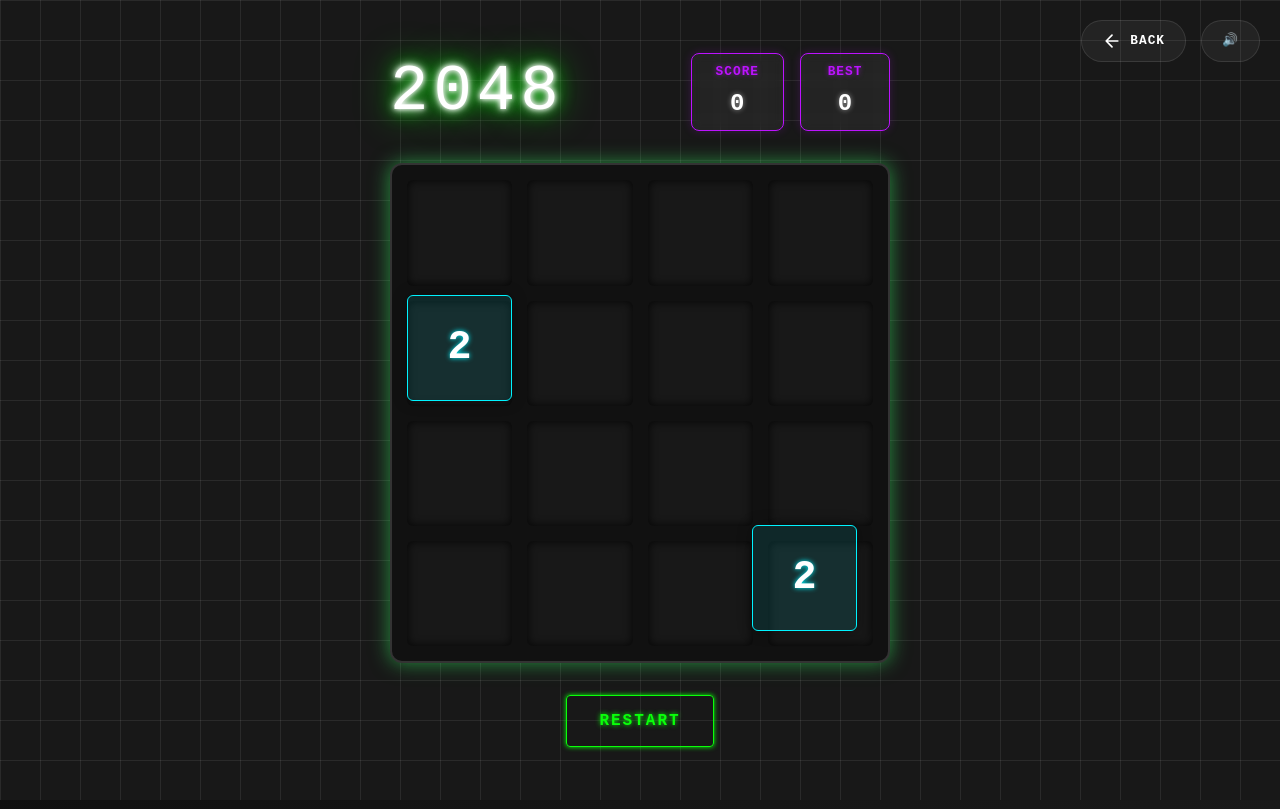
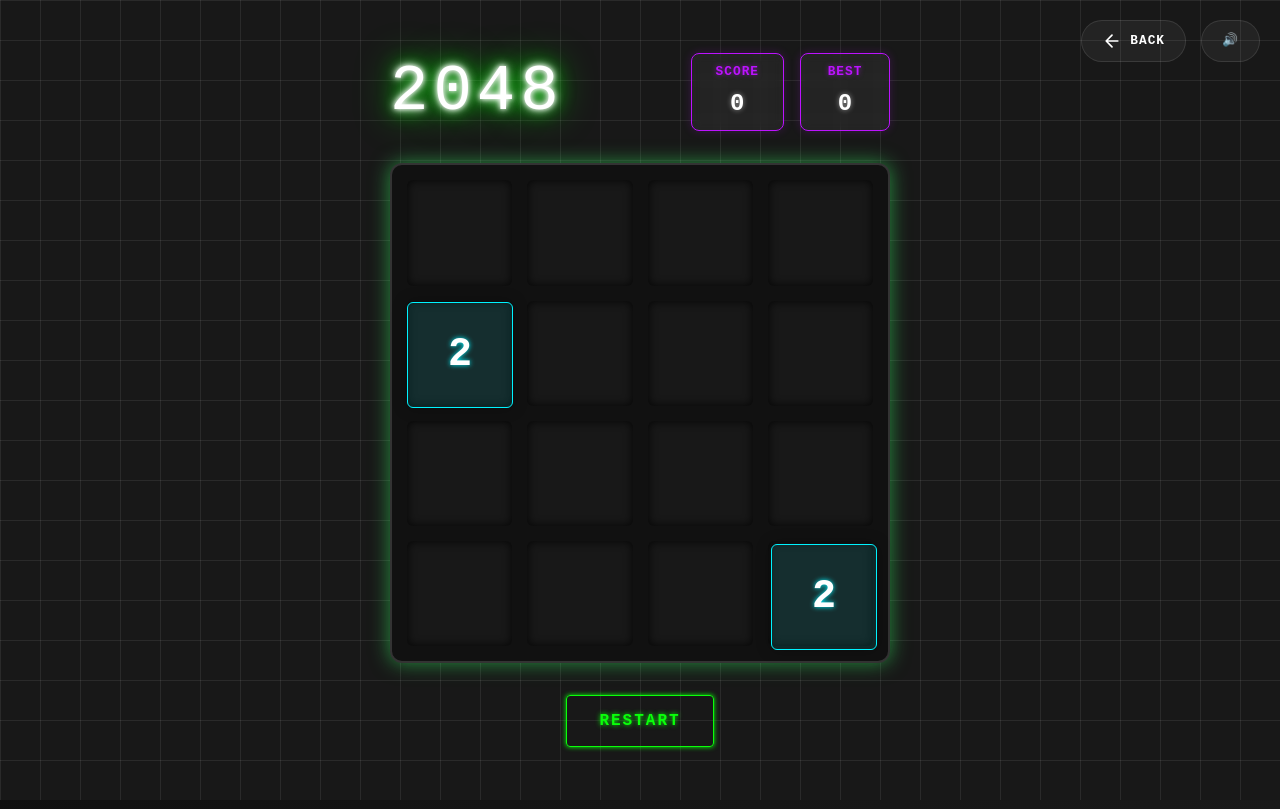
Before and after one commit to ramidarshan07/22_wealthManagement_frontend, a React (Vite) app: page /games/2048 in a window 1280 px wide. Built offline with nearby package versions, Linux system fonts and the light colour scheme; no server answers; sample sign-in values are in the browser's storage.

Commit message:
style bug fix game2048

```diff
--- a/src/components/Game2048.css
+++ b/src/components/Game2048.css
@@ -1,7 +1,7 @@
 :root {
     --g2048-grid-size: 500px;
-    --g2048-tile-size: 100px;
     --g2048-gap-size: 15px;
+    --g2048-tile-size: calc((var(--g2048-grid-size) - (5 * var(--g2048-gap-size))) / 4);
     --g2048-bg-dark: #09090b;
     --g2048-neon-blue: #00f3ff;
     --g2048-neon-pink: #bc13fe;
@@ -162,22 +162,22 @@
     width: 100%;
     height: 100%;
     pointer-events: none;
-    padding: var(--g2048-gap-size);
     box-sizing: border-box;
 }
 
 .game-tile {
     position: absolute;
-    width: calc((100% - (5 * var(--g2048-gap-size))) / 4);
-    height: calc((100% - (5 * var(--g2048-gap-size))) / 4);
+    width: var(--g2048-tile-size);
+    height: var(--g2048-tile-size);
     border-radius: 6px;
     display: flex;
     justify-content: center;
     align-items: center;
     font-size: 2.5rem;
     font-weight: bold;
-    transition: all 0.15s ease-in-out;
-    animation: appear-2048 0.2s ease-in-out;
+    transition: left 0.15s ease-out, top 0.15s ease-out, transform 0.15s ease-out;
+    will-change: left, top, transform;
+    animation: appear-2048 0.2s cubic-bezier(0.175, 0.885, 0.32, 1.275);
     box-shadow: 0 0 15px rgba(0, 0, 0, 0.3);
     text-shadow: 0 0 5px rgba(0, 0, 0, 0.5);
     color: #fff;
@@ -306,7 +306,6 @@
 @media (max-width: 600px) {
     :root {
         --g2048-grid-size: 340px;
-        --g2048-tile-size: 68px;
         --g2048-gap-size: 12px;
     }
 
@@ -351,7 +350,6 @@
 @media (max-width: 400px) {
     :root {
         --g2048-grid-size: 280px;
-        --g2048-tile-size: 55px;
         --g2048-gap-size: 10px;
     }
 
@@ -371,7 +369,7 @@
     left: 0;
     width: 100%;
     height: 100%;
-    background: rgba(0, 0, 0, 0.85);
+    background: rgba(0, 0, 0, 0.932);
     display: flex;
     flex-direction: column;
     justify-content: center;
--- a/src/components/Game2048.jsx
+++ b/src/components/Game2048.jsx
@@ -190,12 +190,8 @@
 
     if (direction === "Up") {
       working = rotate(working);
-      working = rotate(working);
-      working = rotate(working);
     } else if (direction === "Down") {
       working = reverse(working);
-      working = rotate(working);
-      working = rotate(working);
       working = rotate(working);
     } else if (direction === "Right") {
       working = reverse(working);
@@ -294,7 +290,16 @@
     };
     window.addEventListener("keydown", handleKey);
     return () => window.removeEventListener("keydown", handleKey);
-  });
+  }, [
+    grid,
+    isPaused,
+    isGameOver,
+    hasWon,
+    keepPlaying,
+    bestScore,
+    score,
+    soundEnabled,
+  ]);
 
   return (
     <div className="game-2048-wrapper">
```
